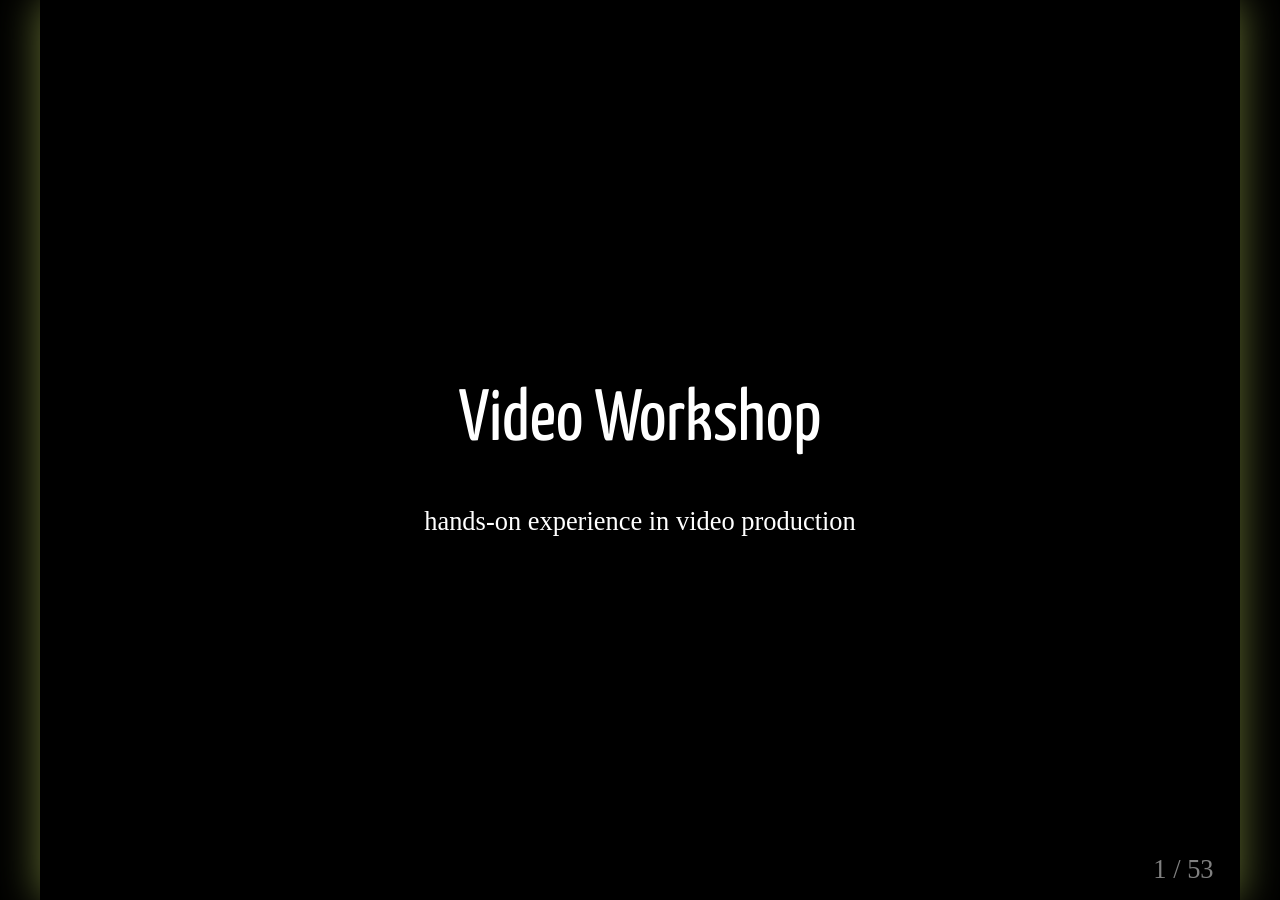
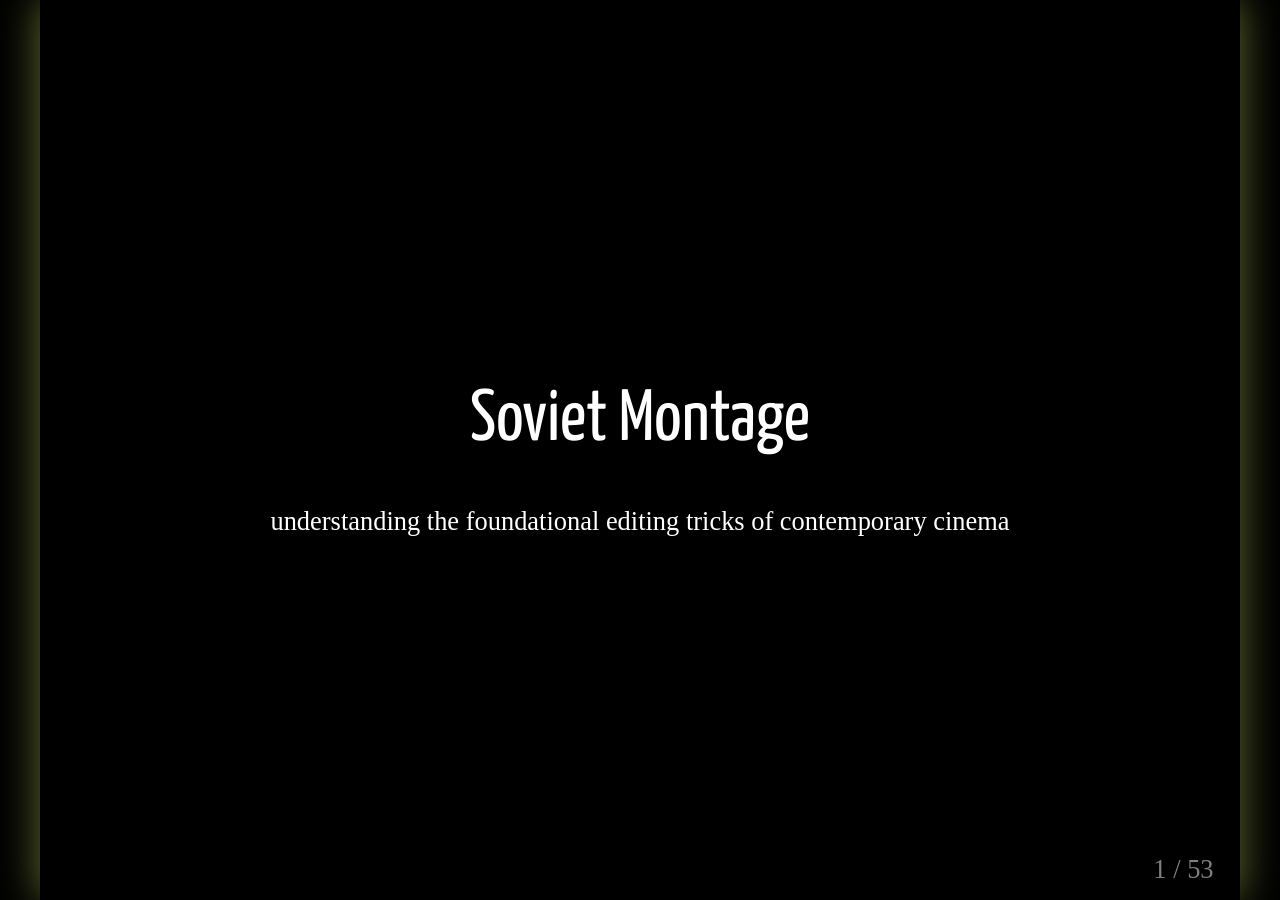
Before and after one commit to nyu-computer-science/web-design, a Jekyll site: the page built from docs/14.video-workshop.html, in a window 1280 px wide. Built offline with Jekyll 4.4.1, drawn with Linux system fonts in a browser that asks for light colours; some web fonts are replaced.

Commit message:
url change

```diff
--- a/docs/14.video-workshop.html
+++ b/docs/14.video-workshop.html
@@ -1,14 +1,14 @@
 ---
 layout: presentation
-title: Video Workshop
-permalink: /video-workshop/
+title: Soviet Montage
+permalink: /soviet-montage/
 ---
 
 class: center, middle
 
-# Video Workshop
+# Soviet Montage
 
-hands-on experience in video production
+understanding the foundational editing tricks of contemporary cinema
 
 ---
 
```
